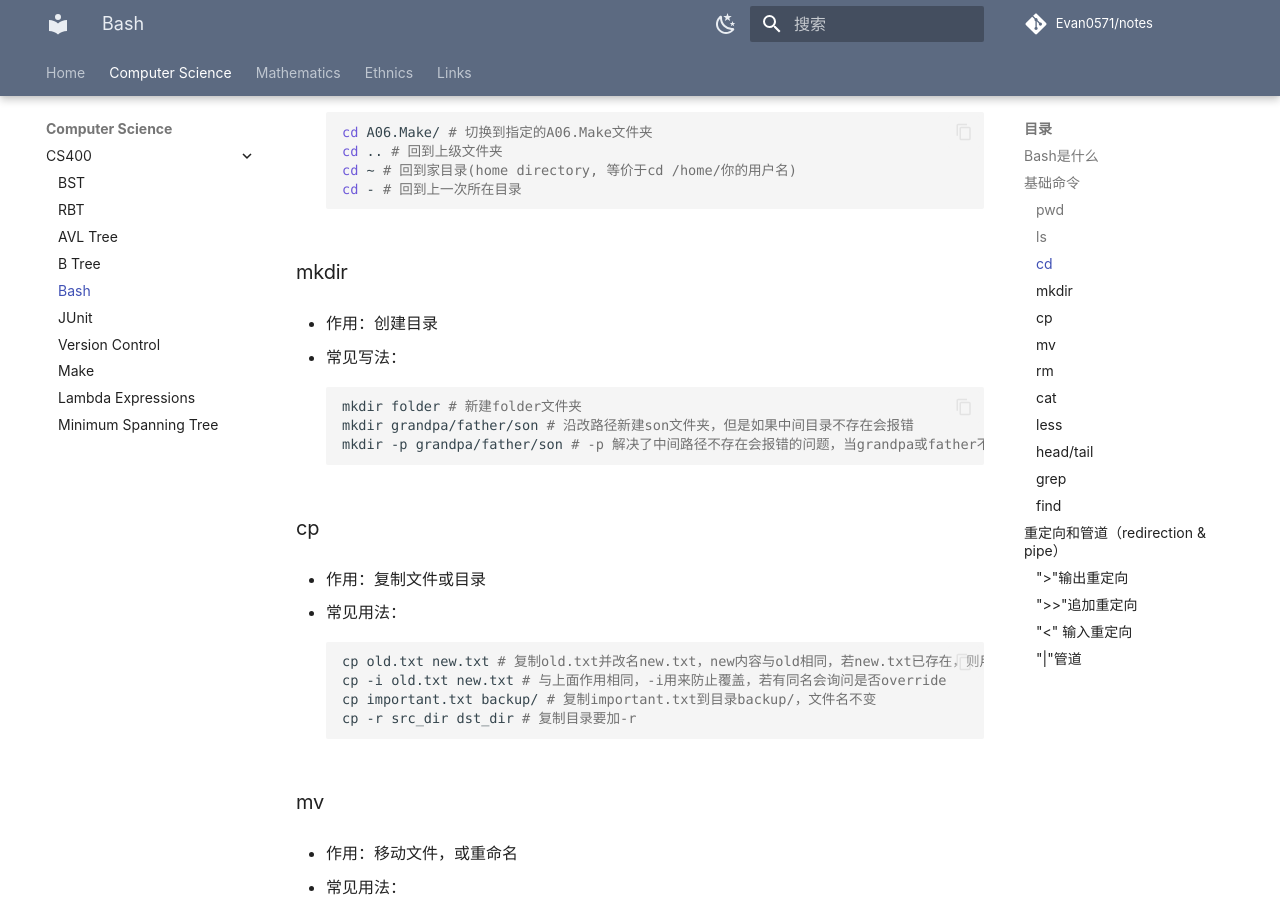
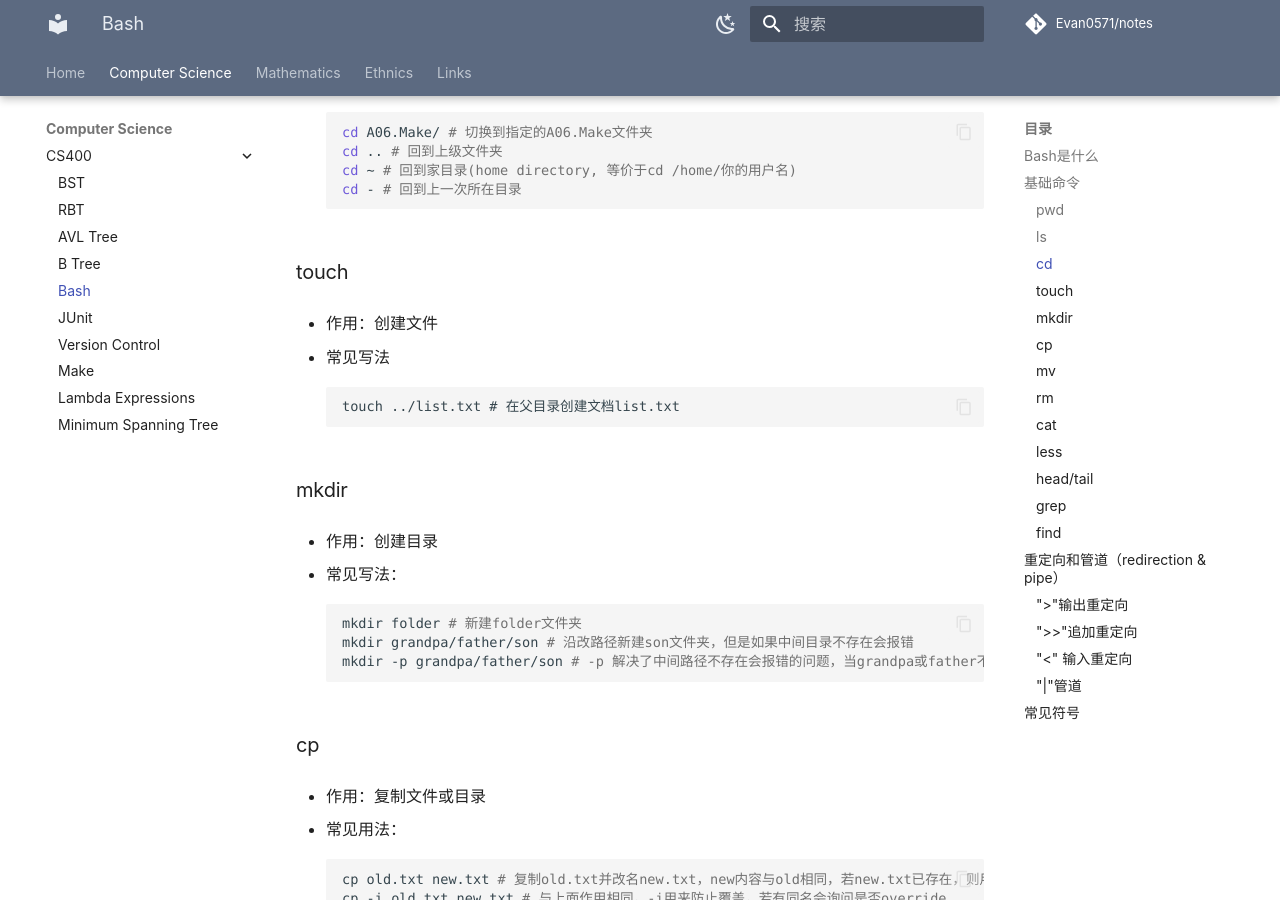
Before and after one commit to Evan0571/notes, an MkDocs documentation site: the page built from docs/computer-science/CS400/bash.md, in a window 1280 px wide and 900 px high, scrolled down 1335 px. Built offline with MkDocs 1.6.1 and Material for MkDocs 9.7.7, drawn with Linux system fonts in a browser that asks for light colours; comment, search, counter and statistics services are not loaded; some of the changed text lies outside the part shown.

Commit message:
small change

````diff
--- a/docs/computer-science/CS400/bash.md
+++ b/docs/computer-science/CS400/bash.md
@@ -51,6 +51,18 @@ cd .. # 回到上级文件夹
 cd ~ # 回到家目录(home directory, 等价于cd /home/你的用户名)
 cd - # 回到上一次所在目录
 ```
+
+### touch
+
+- 作用：创建文件
+
+- 常见写法
+```
+touch ../list.txt # 在父目录创建文档list.txt
+```
+
+
+
 ### mkdir
 
 - 作用：创建目录
@@ -216,3 +228,9 @@ cat log.txt | grep error # 查找包含 error 的日志
         ↓
     wc -l 统计行数 # wc即word count，默认输出"行数  单词数  字节数  文件名", -l表示显示行数，-w显示单词数，-c显示字节数
     ```
+
+## 常见符号
+- `.` - 当前目录
+- `..` - 父目录
+- `~` - home目录
+- `/` - 根目录
````
Also changed, not shown: docs/computer-science/CS400/junit.md (+6 -0 lines).
